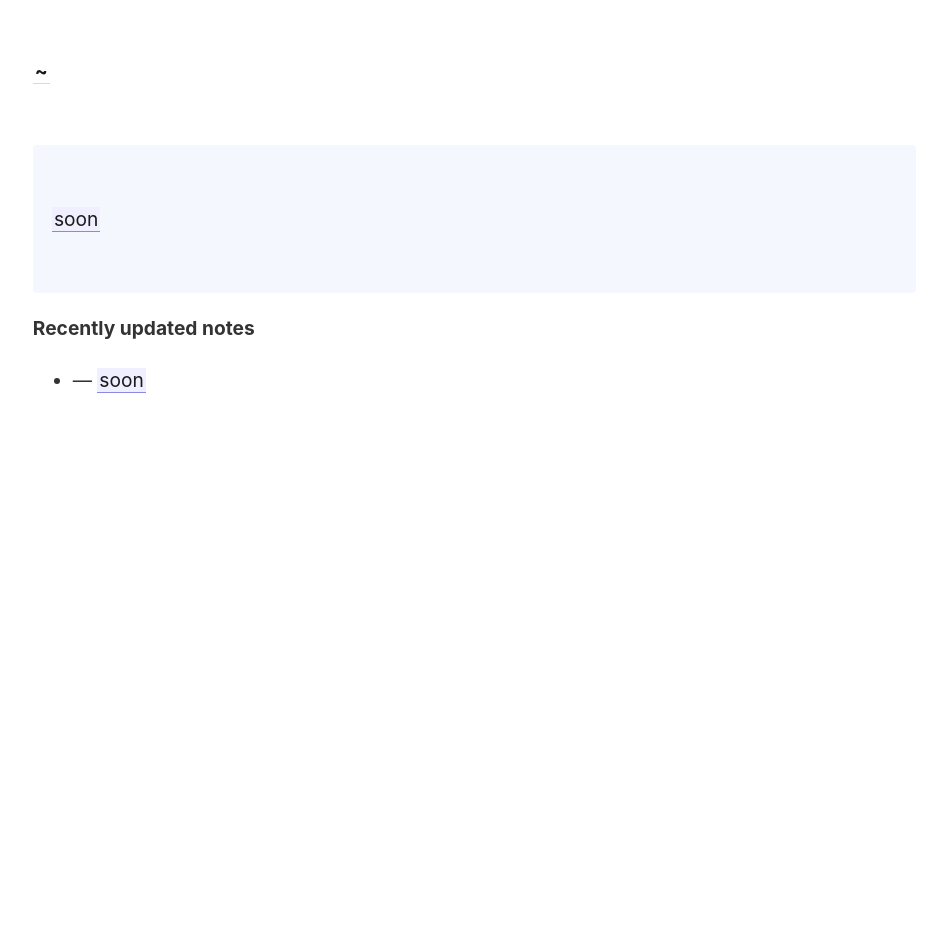
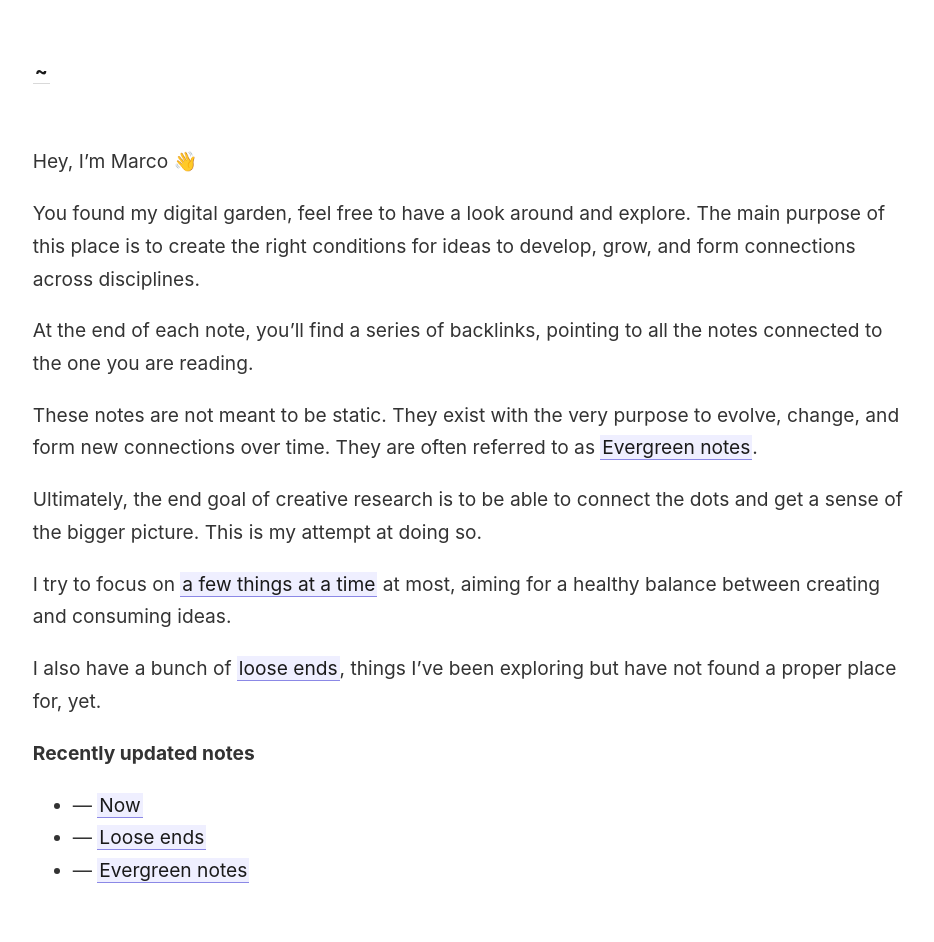
Before and after one commit to mlrv/mlrv.github.io, a Jekyll site: the page built from _pages/index.md, in a window 1280 px wide. Shown: the whole page, without its empty margins (44-978 px from the left). Built offline with Jekyll 4.4.1, drawn with Linux system fonts in a browser that asks for light colours; before the commit the page ends 900 px from its top, so only the background shows below that.

Commit message:
Begin migration

```diff
--- /dev/null
+++ b/_notes/evegreen_notes.md
@@ -0,0 +1,3 @@
+---
+title: Evergreen notes
+---
--- a/_notes/soon.md
+++ /dev/null
@@ -1,3 +0,0 @@
----
-title: soon
----
--- a/_pages/index.md
+++ b/_pages/index.md
@@ -5,9 +5,19 @@ id: home
 permalink: /
 ---
 
-<p style="padding: 3em 1em; background: #f5f7ff; border-radius: 4px;">
-  [[soon]]
-</p>
+Hey, I'm Marco 👋
+
+You found my digital garden, feel free to have a look around and explore. The main purpose of this place is to create the right conditions for ideas to develop, grow, and form connections across disciplines.
+
+At the end of each note, you'll find a series of backlinks, pointing to all the notes connected to the one you are reading.
+
+These notes are not meant to be static. They exist with the very purpose to evolve, change, and form new connections over time. They are often referred to as [[Evergreen notes]].
+
+Ultimately, the end goal of creative research is to be able to connect the dots and get a sense of the bigger picture. This is my attempt at doing so.
+
+I try to focus on [[Now|a few things at a time]] at most, aiming for a healthy balance between creating and consuming ideas.
+
+I also have a bunch of [[Loose ends|loose ends]], things I've been exploring but have not found a proper place for, yet.
 
 <strong>Recently updated notes</strong>
 
```
Also changed, not shown: _notes/loose_ends.md (added, +3 -0 lines), _notes/now.md (added, +3 -0 lines), _pages/about.md (deleted, +0 -7 lines).
